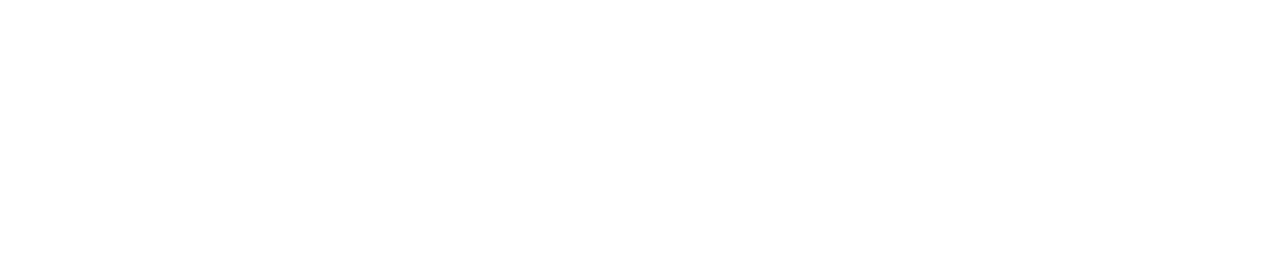
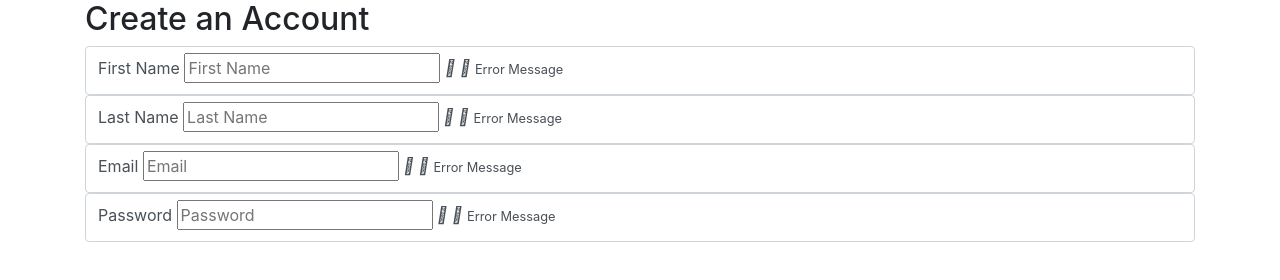
Before and after one commit to bo-stevenson/fetch-take-home, a plain HTML site: page index.html in a window 1280 px wide. Drawn offline with nearby package versions, Linux system fonts and the light colour scheme.

Commit message:
added form

```diff
--- a/index.html
+++ b/index.html
@@ -4,9 +4,50 @@
     <meta charset="UTF-8">
     <meta http-equiv="X-UA-Compatible" content="IE=edge">
     <meta name="viewport" content="width=device-width, initial-scale=1.0">
+    <link rel="stylesheet" href="https://maxcdn.bootstrapcdn.com/bootstrap/4.0.0/css/bootstrap.min.css">
+    <link rel="stylesheet" href="https://stackpath.bootstrapcdn.com/font-awesome/4.7.0/css/font-awesome.min.css">
+    <link rel="stylesheet" href="/style.css">
     <title>User Creation Form</title>
 </head>
 <body>
+    <div class="container">
+        <div class="header">
+            <h2>Create an Account</h2>
+        </div>
+        <form class="form" id="form">
+            <div class="form-control">
+                <label>First Name</label>
+                <input type="text" placeholder="First Name" id="firstName">
+                <i class="fas fa-check-circle"></i>
+                <i class="fas fa-exclamation-circle"></i>
+                <small>Error Message</small>
+            </div>
+
+            <div class="form-control">
+                <label>Last Name</label>
+                <input type="text" placeholder="Last Name" id="lastName">
+                <i class="fas fa-check-circle"></i>
+                <i class="fas fa-exclamation-circle"></i>
+                <small>Error Message</small>
+            </div>
+
+            <div class="form-control">
+                <label>Email</label>
+                <input type="text" placeholder="Email" id="email">
+                <i class="fas fa-check-circle"></i>
+                <i class="fas fa-exclamation-circle"></i>
+                <small>Error Message</small>
+            </div>
+
+            <div class="form-control">
+                <label>Password</label>
+                <input type="text" placeholder="Password" id="password">
+                <i class="fas fa-check-circle"></i>
+                <i class="fas fa-exclamation-circle"></i>
+                <small>Error Message</small>
+            </div>
+        </form>
+    </div>
 
 </body>
 </html>
```
